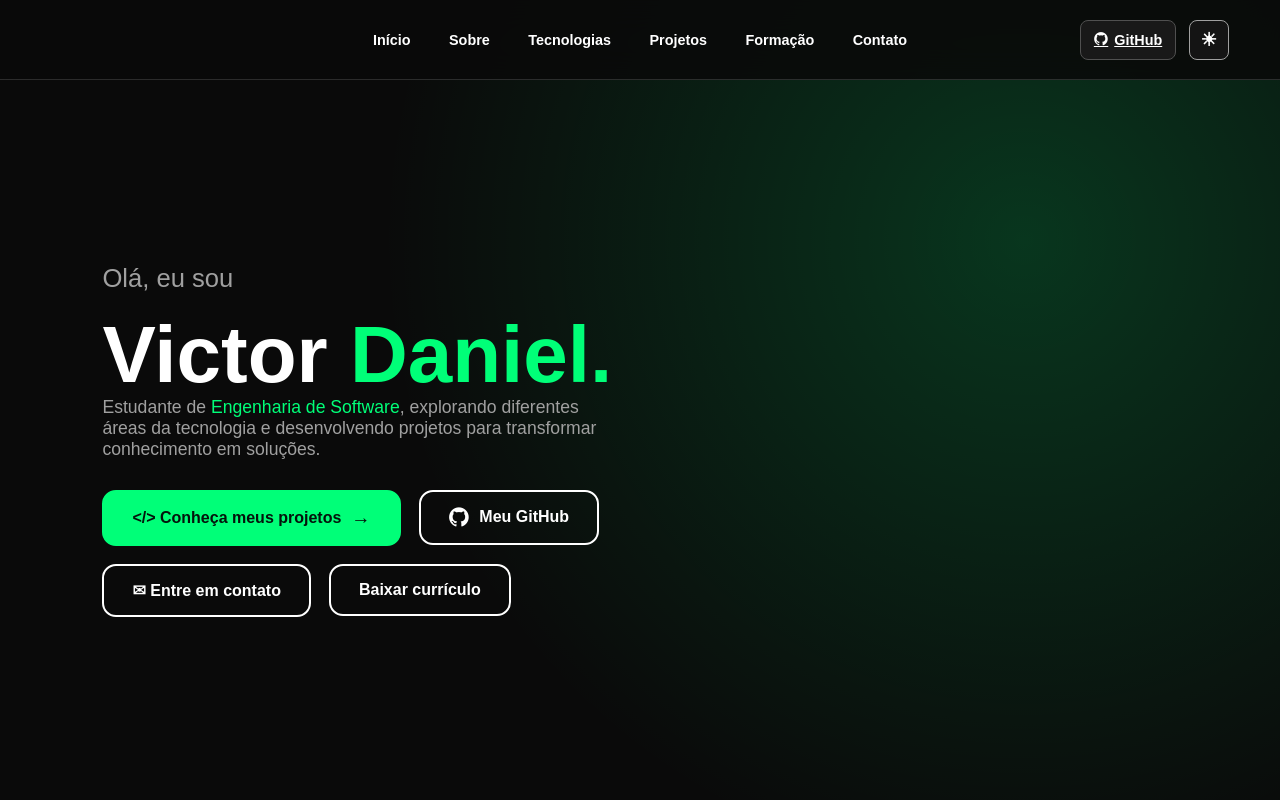
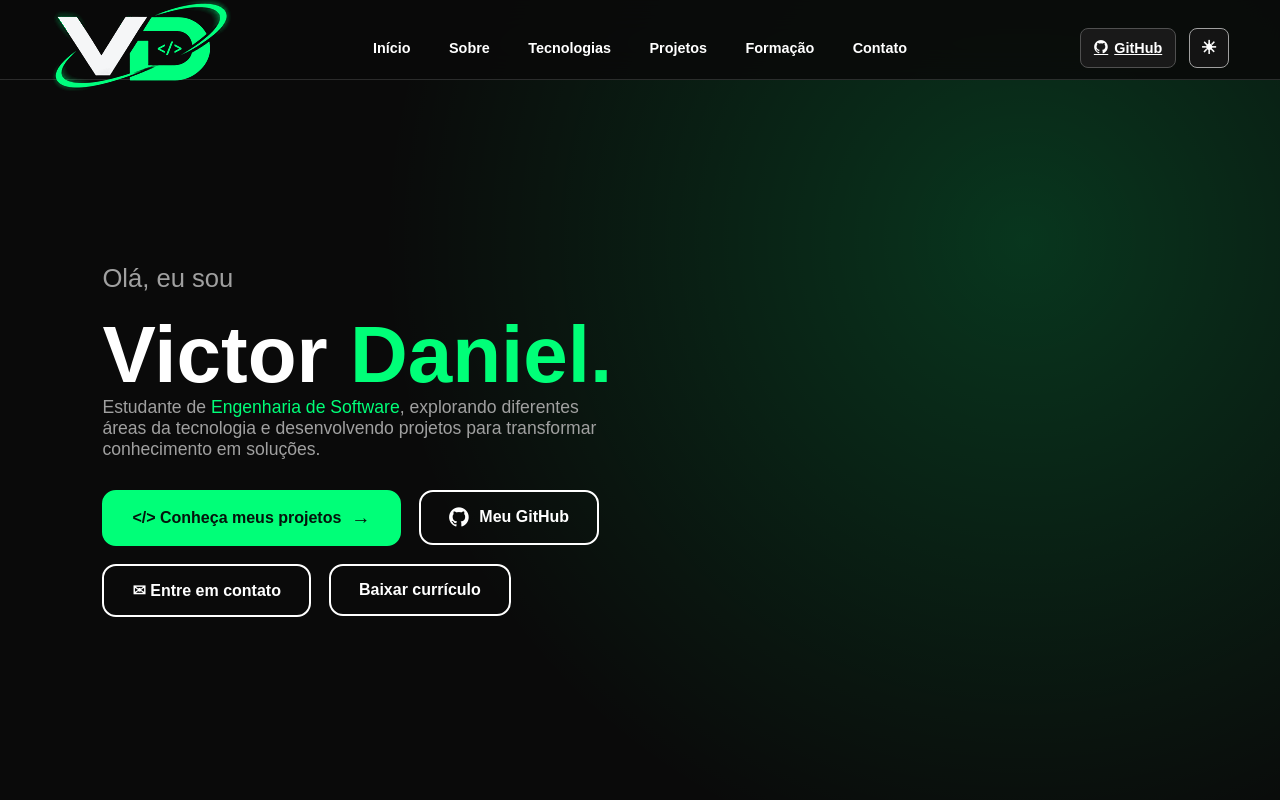
Before and after one commit to victordanieldev/portfolio, a plain HTML site: page index.html in a window 1280 px wide. Shown: the top 800 px of the page. Drawn offline with nearby package versions, Linux system fonts and the light colour scheme.

Commit message:
Update index.html

```diff
--- a/index.html
+++ b/index.html
@@ -16,6 +16,10 @@
 
     <!-- NAVBAR -->
     <header class="navbar">
+
+        <a class="nav-logo" href="#home" aria-label="Victor Daniel — início">
+            <img id="logo-site" src="img/logo-dark.png" alt="" width="180" height="91">
+        </a>
 
         <button type="button" class="menu-toggle" aria-label="Abrir menu"
             aria-expanded="false" aria-controls="menu-principal" hidden>
```
